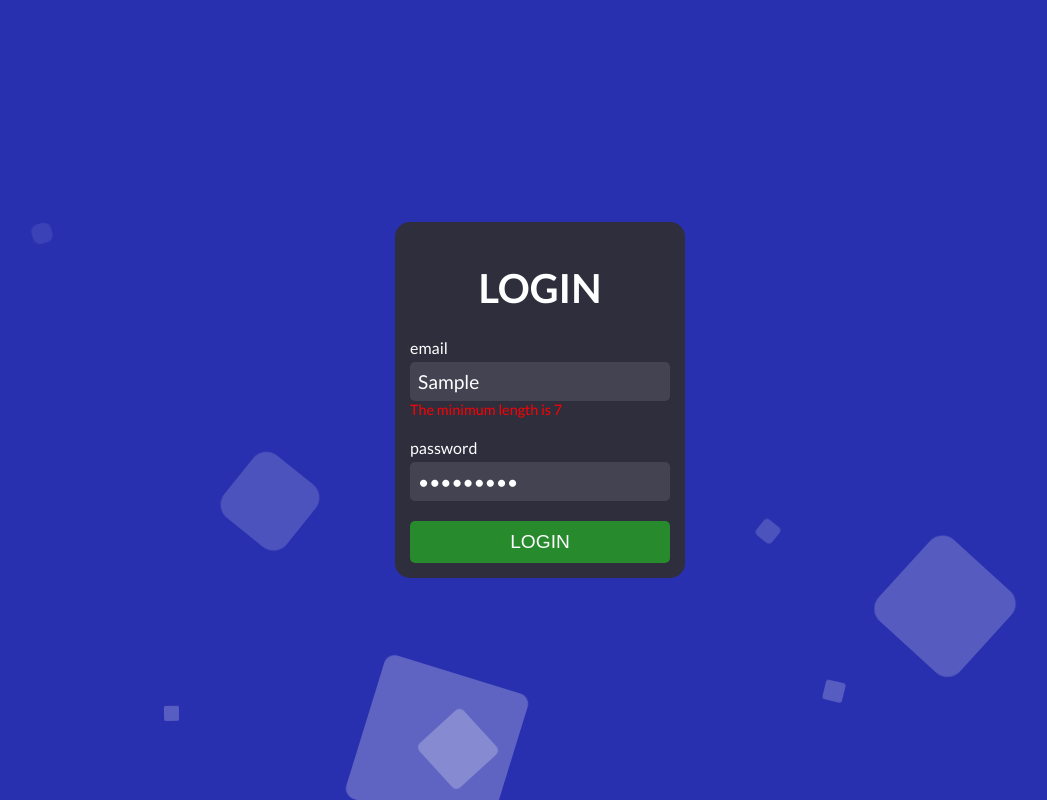
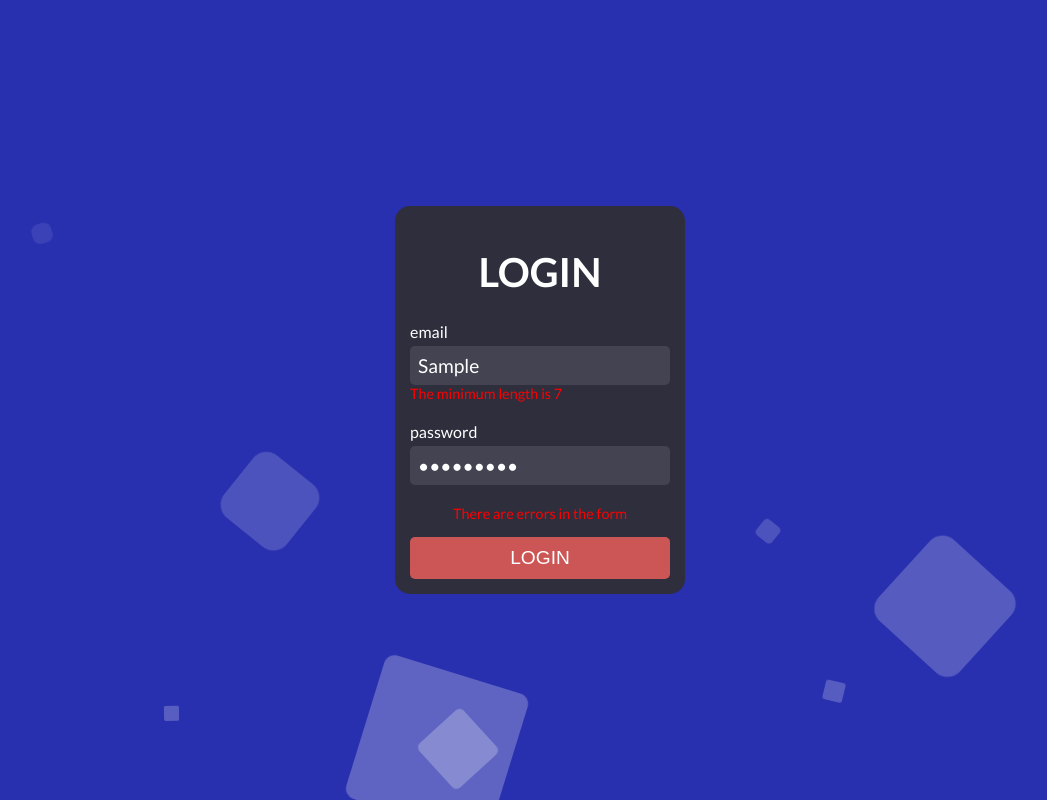
Before and after one commit to Piotrko64/FRONTger, a Vue app in the folder FRONTger/: page /login in a window 1280 px wide. Both pictures are taken after typing "Sample", "Sample123" into the empty fields and a click on the button "LOGIN". Shown: the whole page, without its empty margins (100-1147 px from the left). Built offline with nearby package versions, Linux system fonts and the light colour scheme.

Commit message:
add disabled color button

```diff
--- a/FRONTger/package.json
+++ b/FRONTger/package.json
@@ -8,7 +8,8 @@
     "preview": "vite preview"
   },
   "dependencies": {
-    "vue": "^3.2.25"
+    "vue": "^3.2.25",
+    "vue-router": "^4.1.2"
   },
   "devDependencies": {
     "@vitejs/plugin-vue": "^2.3.3",
--- a/FRONTger/src/components/loginPage/componentsLoginPage/FormLogin.vue
+++ b/FRONTger/src/components/loginPage/componentsLoginPage/FormLogin.vue
@@ -3,8 +3,10 @@ import { reactive, ref } from "vue";
 import BaseInput from "../../../ui/form/BaseInput.vue";
 import BaseButton from "../../../ui/form/BaseButton.vue";
 import { isValidLoginForm } from "./features/isValidLoginForm";
+import SimpleLoading from "../../../ui/loading/simpleLoading.vue";
 
-const isLogin = ref(false);
+const isLoading = ref(false);
+const isErrorInForm = ref(false);
 
 const dataLogin: {
     email: string;
@@ -15,13 +17,17 @@ const dataLogin: {
 });
 
 function sendLoginForm() {
+    isErrorInForm.value = false;
     if (!isValidLoginForm(dataLogin.email, dataLogin.password)) {
+        isErrorInForm.value = true;
         return;
     }
+    isLoading.value = true;
     console.log(dataLogin);
 }
 
 function updateData(type: "email" | "password", value: string) {
+    isErrorInForm.value = false;
     dataLogin[type] = value;
 }
 </script>
@@ -32,8 +38,9 @@ function updateData(type: "email" | "password", value: string) {
         <BaseInput @updateData="updateData" name="email" :minLength="7" />
 
         <BaseInput @updateData="updateData" typeInput="password" name="password" :minLength="5" />
-        <p v-if="isLogin"></p>
-        <BaseButton type="submit" text="Login" />
+        <p v-if="isErrorInForm">There are errors in the form</p>
+        <SimpleLoading v-if="isLoading" />
+        <BaseButton type="submit" text="Login" :disabled="isErrorInForm || isLoading" />
     </form>
 </template>
 <style lang="scss" scoped>
@@ -44,5 +51,11 @@ form {
     color: white;
     font-family: "Lato", sans-serif;
     border-radius: 15px;
+    p {
+        margin: 0;
+        color: red;
+        font-size: 0.9rem;
+        padding-bottom: 15px;
+    }
 }
 </style>
--- a/FRONTger/src/router.ts
+++ b/FRONTger/src/router.ts
@@ -0,0 +1,9 @@
+import { createRouter, createWebHistory } from "vue-router";
+import LoginPage from "./pages/LoginPage.vue";
+export const router = createRouter({
+    history: createWebHistory(),
+    routes: [
+        { path: "/", redirect: "login" },
+        { path: "/login", component: LoginPage },
+    ],
+});
--- a/FRONTger/src/ui/form/BaseButton.vue
+++ b/FRONTger/src/ui/form/BaseButton.vue
@@ -1,12 +1,17 @@
 <script setup lang="ts">
-const { text, type = "button" } = defineProps<{
+const {
+    text,
+    type = "button",
+    disabled = false,
+} = defineProps<{
     text: string;
     type: "button" | "submit";
+    disabled?: boolean;
 }>();
 </script>
 
 <template>
-    <button :type="type">
+    <button :type="type" :disabled="disabled">
         <div class="text">
             {{ text }}
         </div>
@@ -45,7 +50,10 @@ button {
         background-color: rgb(63, 170, 31);
         transition: all 0.3s ease;
     }
-    &:hover {
+    &:disabled {
+        background-color: rgb(204, 86, 86);
+    }
+    &:hover:enabled {
         &::after {
             width: 100%;
         }
--- /dev/null
+++ b/FRONTger/src/ui/loading/SimpleLoading.vue
@@ -0,0 +1,81 @@
+<template>
+    <div class="sk-cube-grid">
+        <div class="sk-cube sk-cube1"></div>
+        <div class="sk-cube sk-cube2"></div>
+        <div class="sk-cube sk-cube3"></div>
+        <div class="sk-cube sk-cube4"></div>
+        <div class="sk-cube sk-cube5"></div>
+        <div class="sk-cube sk-cube6"></div>
+        <div class="sk-cube sk-cube7"></div>
+        <div class="sk-cube sk-cube8"></div>
+        <div class="sk-cube sk-cube9"></div>
+    </div>
+</template>
+<style lang="scss" scoped>
+.sk-cube-grid {
+    width: 40px;
+    height: 40px;
+    margin: 15px auto;
+    .sk-cube {
+        width: 33%;
+        height: 33%;
+        background-color: rgb(255, 255, 255);
+        float: left;
+        -webkit-animation: sk-cubeGridScaleDelay 1.3s infinite ease-in-out;
+        animation: sk-cubeGridScaleDelay 1.3s infinite ease-in-out;
+    }
+    .sk-cube1 {
+        animation-delay: 0.2s;
+    }
+    .sk-cube2 {
+        animation-delay: 0.3s;
+    }
+    .sk-cube3 {
+        animation-delay: 0.4s;
+    }
+    .sk-cube4 {
+        animation-delay: 0.1s;
+    }
+    .sk-cube5 {
+        animation-delay: 0.2s;
+    }
+    .sk-cube6 {
+        animation-delay: 0.3s;
+    }
+    .sk-cube7 {
+        animation-delay: 0s;
+    }
+    .sk-cube8 {
+        animation-delay: 0.1s;
+    }
+    .sk-cube9 {
+        animation-delay: 0.2s;
+    }
+}
+
+@keyframes sk-cubeGridScaleDelay {
+    0%,
+    70%,
+    100% {
+        -webkit-transform: scale3D(1, 1, 1);
+        transform: scale3D(1, 1, 1);
+    }
+    35% {
+        -webkit-transform: scale3D(0, 0, 1);
+        transform: scale3D(0, 0, 1);
+    }
+}
+
+@keyframes sk-cubeGridScaleDelay {
+    0%,
+    70%,
+    100% {
+        -webkit-transform: scale3D(1, 1, 1);
+        transform: scale3D(1, 1, 1);
+    }
+    35% {
+        -webkit-transform: scale3D(0, 0, 1);
+        transform: scale3D(0, 0, 1);
+    }
+}
+</style>
```
Also changed, not shown: FRONTger/src/main.ts (+6 -3 lines), 1 other file (tests, documents, lock files or other folders).
